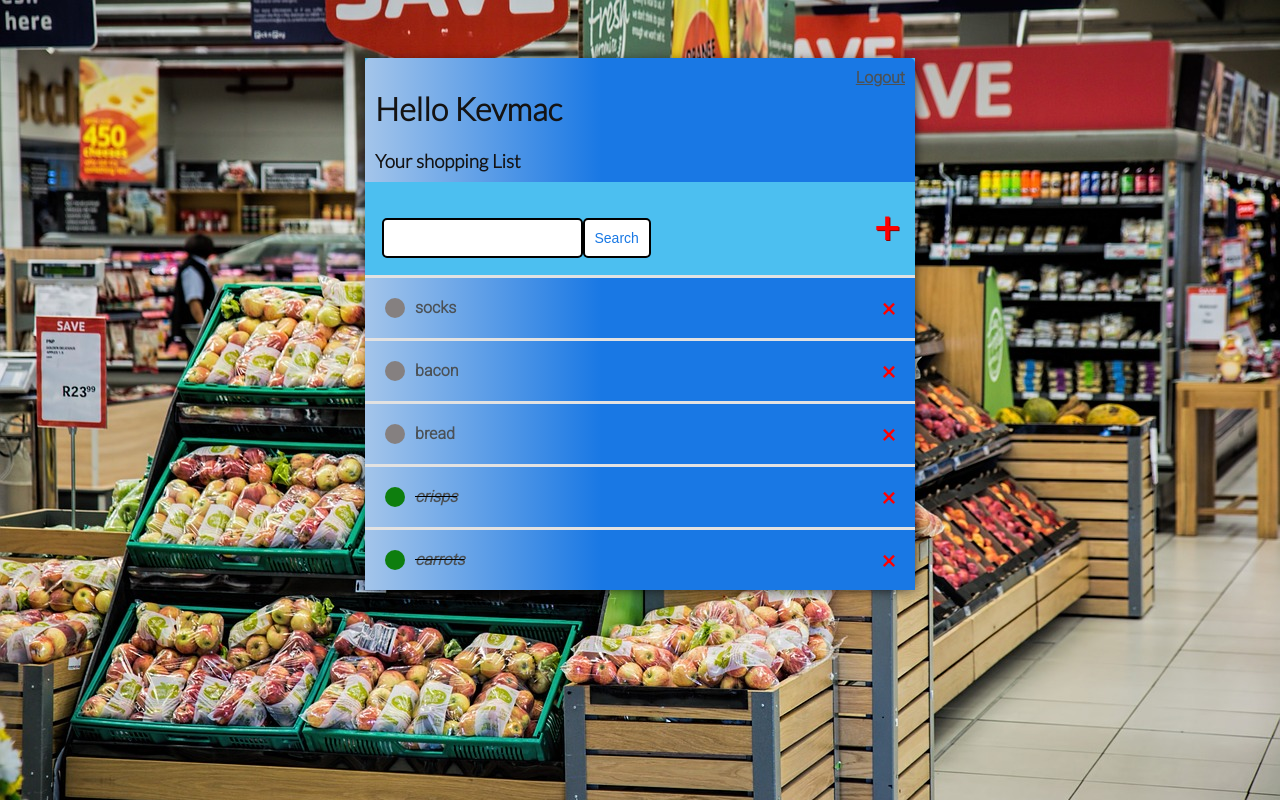
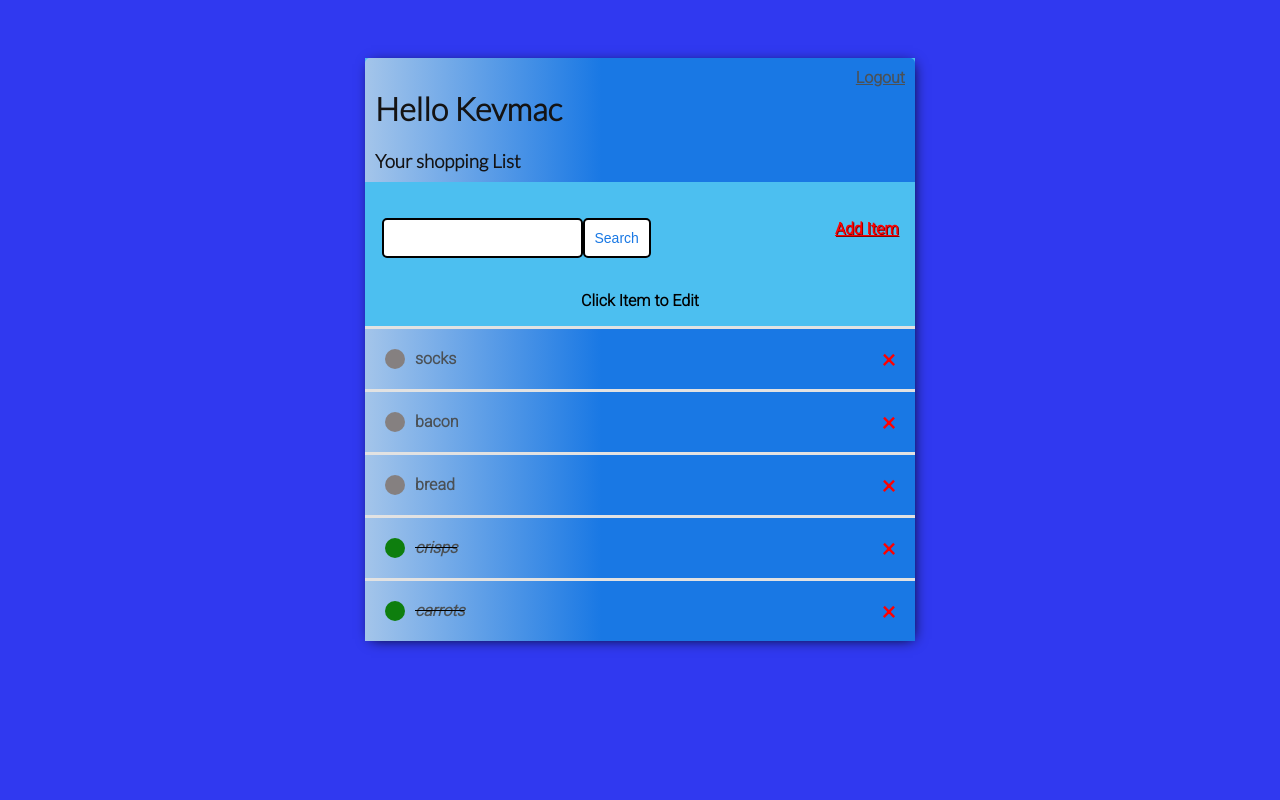
Before and after one commit to kevinmcsherry/P4_Shop_list, a Django app: page / in a window 1280 px wide. Run offline with Django 3.2, Linux system fonts and the light colour scheme; a user stored in the database is signed in; data comes from the database, SQL or seed files in the repository; both versions use the stored data as it was after the commit.

Commit message:
Adding further styling, color and instruction

```diff
--- a/shop_app/templates/shop_app/login.html
+++ b/shop_app/templates/shop_app/login.html
@@ -2,7 +2,7 @@
 {% block content %}
 
 <div class="header-bar">
-    <h1>Login</h1>
+    <h1>My Shopping List Login</h1>
 </div>
 
 <div class="card-body">
--- a/shop_app/templates/shop_app/main.html
+++ b/shop_app/templates/shop_app/main.html
@@ -12,7 +12,7 @@
 
     <style>
         body {
-            background-image: url("../../images/Groceries.jpeg");
+            background-color: rgb(48, 57, 240);
             font-family: 'Roboto', sans-serif;
             padding-top: 50px;
         }
@@ -110,8 +110,9 @@
         #add-link {
             color: red;
             text-decoration: none;
-            font-size: 42px;
+            font-weight: bold;
             text-shadow: 1px 1px darkred;
+            text-decoration-line: underline;
         }
 
         input[type=text],
--- a/shop_app/templates/shop_app/task_list.html
+++ b/shop_app/templates/shop_app/task_list.html
@@ -23,8 +23,9 @@
         <input type="text" name='Search-field' value="{{search_input}}">
         <input class="button" type="submit" value='Search'>
     </form>
-    <a id="add-link" href="{% url 'create-item' %}">&#x2b;</a>
+    <a id="add-link" href="{% url 'create-item' %}"> Add Item </a>
 </div>
+<p style="text-align:center; font-weight: bold; color: black"; >Click Item to Edit</p>
 
 
 
@@ -50,7 +51,7 @@
                 <a href="{% url 'edit-item' task.id %}">{{task}}</a>
             </div>
 
-            <a class="remove-item" href="{% url 'remove-item' task.id %}">&#215;</a>
+            <a title="Remove Item" class="remove-item" href="{% url 'remove-item' task.id %}">&#215;</a>
             {% endif %}
         </div>
         {% empty %}
```
Also changed, not shown: db.sqlite3, shop_app/images/Groceries.jpeg (deleted).
